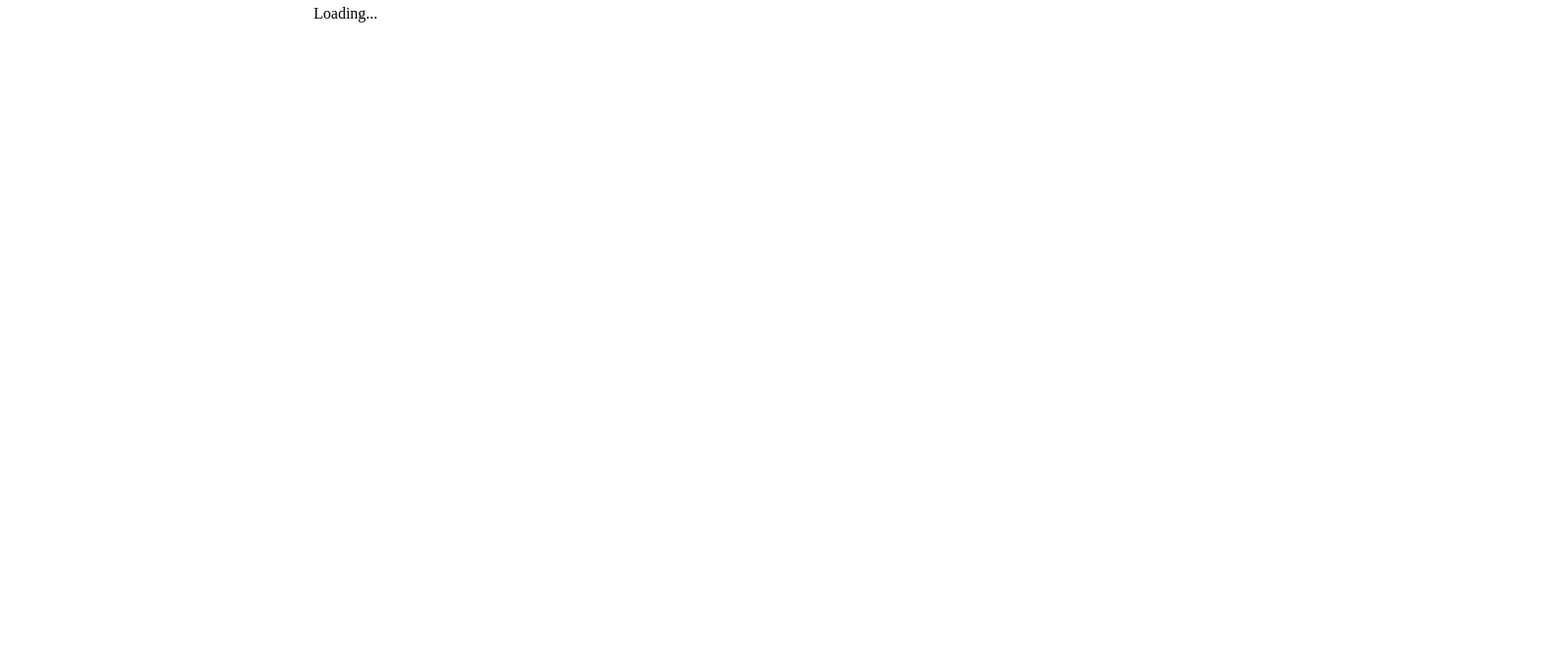
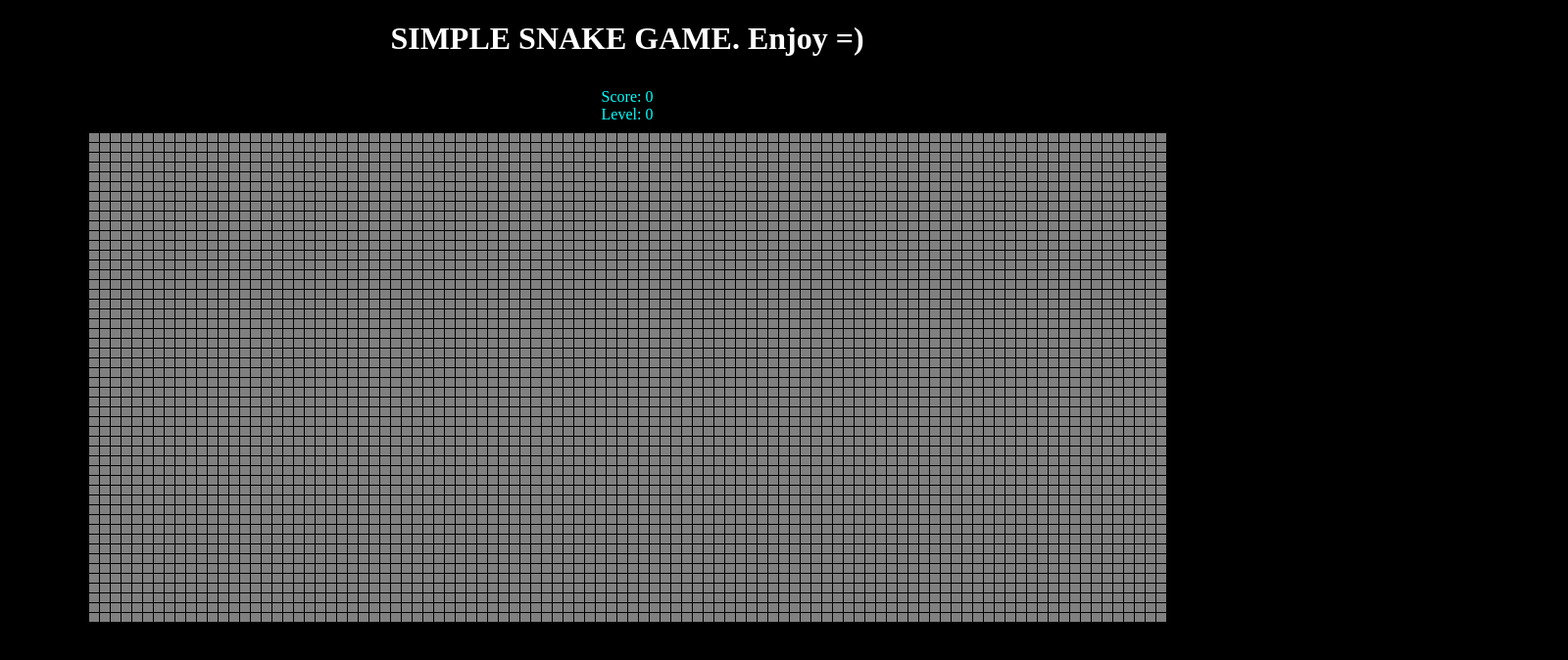
Before and after one commit to kasimoka/snake-game, a website: page index.html in a window 1280 px wide. Shown: the whole page at 98% size, 1600 px wide, since content can reach past the window. Drawn offline with Linux system fonts and the light colour scheme.

Commit message:
drawing field

```diff
--- a/package.json
+++ b/package.json
@@ -24,6 +24,8 @@
   "homepage": "https://github.com/kasimoka/snake-game#readme",
   "devDependencies": {
     "eslint": "^6.0.1",
-    "eslint-config-google": "^0.13.0"
+    "eslint-config-standard": "^12.0.0",
+    "eslint-plugin-promise": "^4.2.1",
+    "eslint-plugin-standard": "^4.0.0"
   }
 }
--- a/snake.css
+++ b/snake.css
@@ -1,10 +1,7 @@
 .cell {
     background-color: grey;
     width: 10px;
-}
-
-#host {
-    transform: translate(25%, 25%);
+    margin: .5px;
 }
 
 .row {
@@ -12,12 +9,24 @@
     height: 10px;
 }
 
+#host {
+    text-align: center;
+    color: white;
+}
+
 html body {
     margin: 0;
     height: 100%;
     width: 100%;
+    background-color: black;
 }
 
-.bg-white {
-    background-color: white;
+.score {
+    color: aqua;
+    padding: 10px;
 }
+.field {
+    display: flex;
+    justify-content: center;
+    flex-wrap: wrap
+}
--- a/snake.js
+++ b/snake.js
@@ -1,12 +1,40 @@
+const FIELD_WIDTH = 100;
+const FIELD_HEIGHT = 50;
+const START_SPEED = 500;
+
 class game {
-    constructor(gameContainer, speed) {
-        const FIELD_WIDTH = 100;
-        const FIELD_HEIGHT = 100;
-        this.speed = speed; // game speed in ms
+    constructor(gameContainer, startSpeed) {
+
+        this.lvl = 0;
+        this.speed = startSpeed; // game speed in ms
         this.score = 0;
         this.gameContainer = gameContainer;
-        this.field = new gameField(this.gameContainer, FIELD_WIDTH, FIELD_HEIGHT);
-        console.log(this);
+        this.gameContainer.innerHTML = '';
+        this.drawHeader();
+        this.drawInfo();
+        this.drawGameField();
+        // setInterval(() => {
+        //     this.info.refresh(++this.score, --this.lvl);
+        // }, 500);
+    }
+
+    drawHeader = function() {
+        this.header = document.createElement('h1');
+        this.gameContainer.appendChild(this.header);
+        this.header.textContent = 'SIMPLE SNAKE GAME. Enjoy =)';
+    }
+
+    drawGameField = function() {
+        this.fieldElement = document.createElement('div');
+        this.fieldElement.classList.add('field');
+        this.gameContainer.appendChild(this.fieldElement);
+        this.field = new gameField(this.fieldElement, FIELD_WIDTH, FIELD_HEIGHT);
+        this.field.drawField();
+    }
+
+    drawInfo = function() {
+        this.info = new information(this.gameContainer);
+        this.info.refresh(this.score, this.lvl);
     }
 }
 
@@ -15,12 +43,33 @@ class gameField {
         this.element = element;
         this.width = width;
         this.height = height;
+        this.field = [];
+    }
+
+    drawField = function() {
+        // this.element.textContent = "";
+        for (let i = 0; i < this.height; i++) {
+            this.field[i] = [];
+            let el = document.createElement("div");
+            el.classList.add("row");
+            this.element.appendChild(el);
+            for (let j = 0; j < this.width; j++) {
+                let cellElement = document.createElement("div");
+                cellElement.classList.add("cell");
+                el.appendChild(cellElement);
+                this.field[i][j] = new cell(cellElement);
+            }
+        }
     }
 }
 
 class cell {
-    constructor() {
-        console.log('create cell');
+    constructor(element) {
+        this.element = element;
+    }
+
+    clearCell = function() {
+        this.element.className = '';
     }
 }
 
@@ -36,4 +85,21 @@ class food {
     }
 }
 
-const snakeGame = new game(document.querySelector('body'), 500);
+class information {
+    constructor(hostElement) {
+        this.element = document.createElement('div');
+        this.score = document.createElement('span');
+        this.level = document.createElement('span');
+        hostElement.appendChild(this.element);
+        this.element.classList.add('score');
+        this.element.appendChild(this.score);
+        this.element.appendChild(document.createElement('br'));
+        this.element.appendChild(this.level);
+    }
+
+    refresh = function(score, lvl) {
+        this.score.innerHTML = `Score: ${score}`;
+        this.level.innerHTML = `Level: ${lvl}`;
+    }
+}
+const snakeGame = new game(document.querySelector('#host'), START_SPEED);
```
Also changed, not shown: .eslintrc.js, 1 other file.
